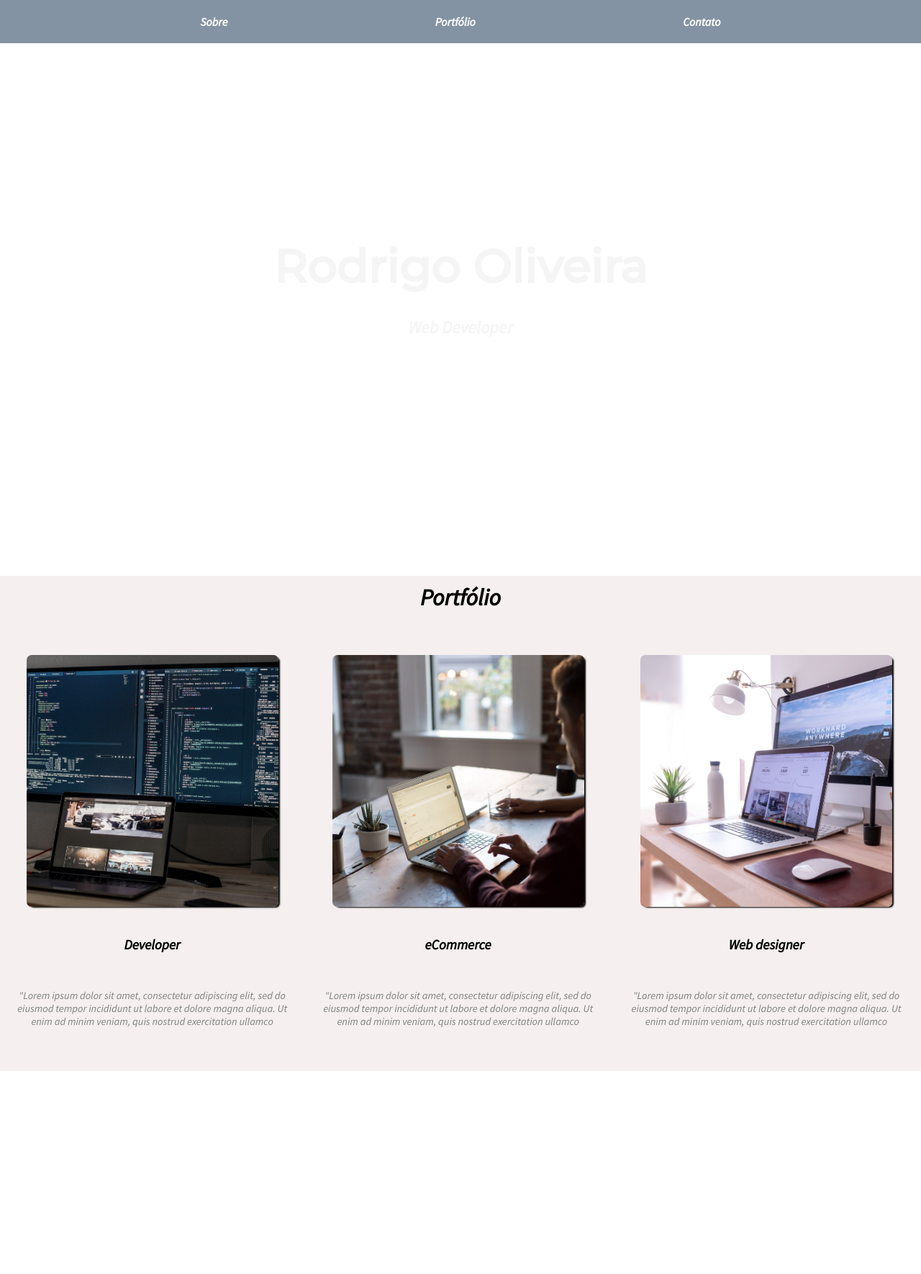
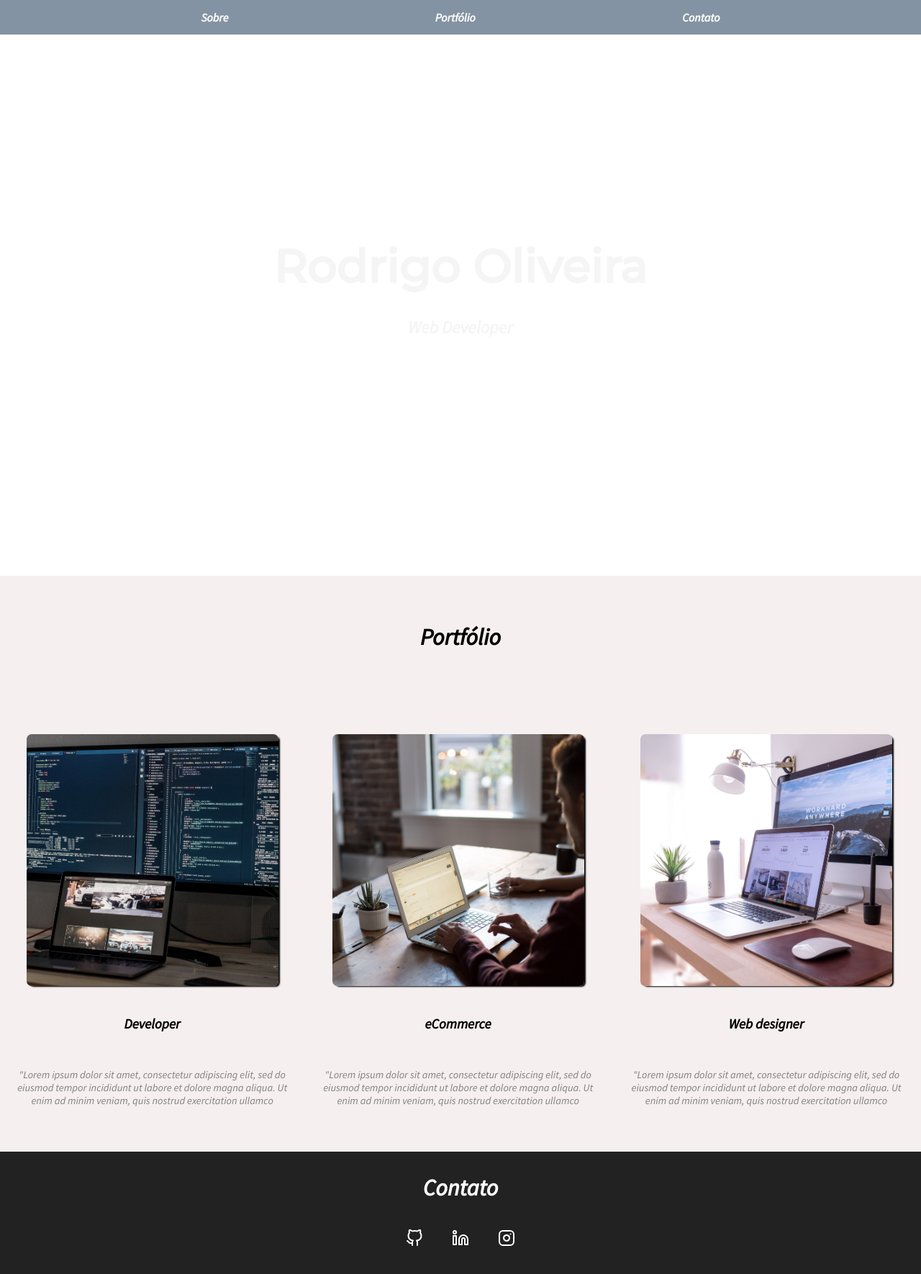
Before and after one commit to Rodrigo-dev7/imersaocss, a plain HTML site: page index.html in a window 1280 px wide. Shown: the whole page at 72% size. Before the commit the page ends 1488 px from the top, so only its background shows below. Drawn offline with nearby package versions, Linux system fonts and the light colour scheme.

Commit message:
add styles

```diff
--- a/index.html
+++ b/index.html
@@ -5,6 +5,7 @@
   <meta charset="UTF-8">
   <meta name="viewport" content="width=device-width, initial-scale=1.0">
   <title>Website Pessoal</title>
+  <script src="https://unpkg.com/feather-icons"></script>
   <link rel="stylesheet" href="styles/style.css">
 </head>
 
@@ -12,19 +13,19 @@
   <header>
     <nav class="menu">
       <ul>
-        <li><a href="#">Sobre</a></li>
-        <li><a href="#">Portfólio</a></li>
-        <li><a href="#">Contato</a></li>
+        <li><a href="#sobre">Sobre</a></li>
+        <li><a href="#portfolio">Portfólio</a></li>
+        <li><a href="#contato">Contato</a></li>
       </ul>
       <div class="line">
     </nav>
     </div>
-    <div>
+    <div class="titulo" >
       <h1 class="site-title">Rodrigo Oliveira</h1>
       <h2 class="site-subtitle">Web Developer</h2>
     </div>
   </header>
-  <section class="portfolio-content">
+  <section class="portfolio-content" id="portfolio" >
     <h2 class="port-title">Portfólio</h2>
     <div class="card-content">
       <figure class="img-card">
@@ -50,6 +51,27 @@
     </div>
   </section>
 
+  <section class="contato" id="contato">
+      <h2>Contato</h2>
+
+      <div class="container-icons">
+        <div class="icons">
+          <a target="_blank" href="https://github.com/Rodrigo-dev7"><i data-feather="github"></i></a>
+        </div>
+
+        <div class="icons">
+          <a target="_blank" href="https://google.com.br"><i data-feather="linkedin"></i></a>
+        </div>
+
+        <div class="icons">
+          <a target="_blank" href="https://google.com"><i data-feather="instagram"></i></a>
+          </div>
+      </div>
+    </section>
+
+  <script>
+    feather.replace()
+  </script>
 </body>
 
 </html>
--- a/styles/style.css
+++ b/styles/style.css
@@ -1,5 +1,7 @@
 @import url('https://fonts.googleapis.com/css2?family=Source+Sans+Pro:ital@1&display=swap');
 @import url('https://fonts.googleapis.com/css2?family=Montserrat:wght@400;500&family=Source+Sans+Pro:ital@1&display=swap');
+
+
 * {
   margin: 0;
   padding: 0;
@@ -9,7 +11,7 @@
 body {
   font-family: 'Source Sans Pro', sans-serif;
   font-size: 9px;
-  height: calc(100vh - 150px);
+  /* height: calc(100vh - 150px); */
   background: no-repeat center/cover url('../assets/bg2.jpg');
   height: 100vh;
 }
@@ -36,6 +38,8 @@ header {
 
 }
 
+
+
 .menu {
   background-color: lightslategray;
   position: fixed;
@@ -51,6 +55,7 @@ header {
 .menu {
   opacity: 0.9;
 }
+
 /*
 .line {
   margin: 0px 50px;
@@ -61,18 +66,18 @@ header {
 
 .menu a {
   display: block;
-  padding: 10px 20px;
-  transition: all .4s;
+  padding: 14px 8px;
+  transition: .5s;
 }
 
 .menu a:hover {
   color: rgb(92, 167, 238);
+  background: #fff;
 }
 
 .menu ul {
   display: flex;
   margin: 0px;
-  padding: 10px;
   justify-content: space-evenly;
   list-style: none;
 }
@@ -81,6 +86,21 @@ a {
   color: #fff;
   text-decoration: none;
 }
+
+.titulo {
+  transform: scale(0.2) translateY(50vh);
+  opacity: 0;
+  animation: linear 2s titulomove  forwards;
+}
+
+@keyframes titulomove {
+  100% {
+    transform: scale(1) translateY(0);
+    opacity: 1;
+  }
+}
+
+
 
 .site-subtitle,
 .site-title {
@@ -100,14 +120,18 @@ a {
 
 /* Portfolio */
 
+
 .portfolio-content {
   background-color: rgb(245, 239, 239);
+  min-height: 100vh;
 }
 
+/* .contato h2, */
 .port-title {
   font-size: 2em;
   text-align: center;
-  padding: 10px 40px;
+  padding: 10px 0px;
+  line-height: 150px;
 }
 
 .card-content {
@@ -171,3 +195,39 @@ figcaption {
     flex-wrap: wrap;
   }
 }
+
+.contato {
+
+  min-height: calc(100vh - 300px);
+  background-color: #222;
+}
+
+.contato h2 {
+  color: #fff;
+  text-align: center;
+  font-size: 2em;
+  padding: 30px 0;
+}
+
+.contato .container-icons {
+  display: flex;
+  justify-content: center;
+  align-items: center;
+}
+
+.contato .icons {
+  padding: 8px 20px;
+}
+
+.contato a {
+  color: #fff;
+  transition: .4s;
+
+}
+
+
+.contato a:active,
+.contato a:hover {
+  text-decoration: none;
+  text-shadow: 0px 0px 10px  rgb(255, 255, 255);
+}
```
